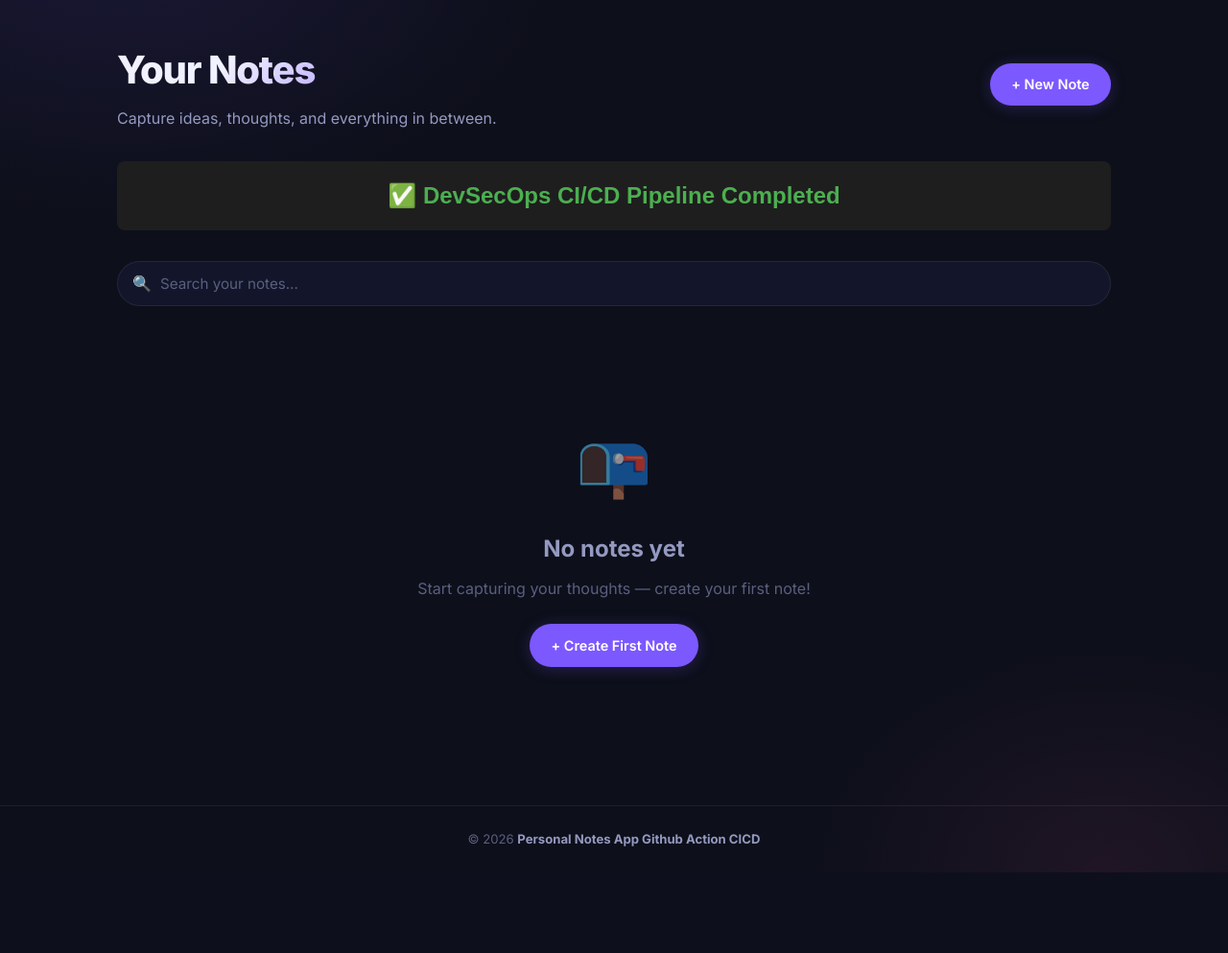
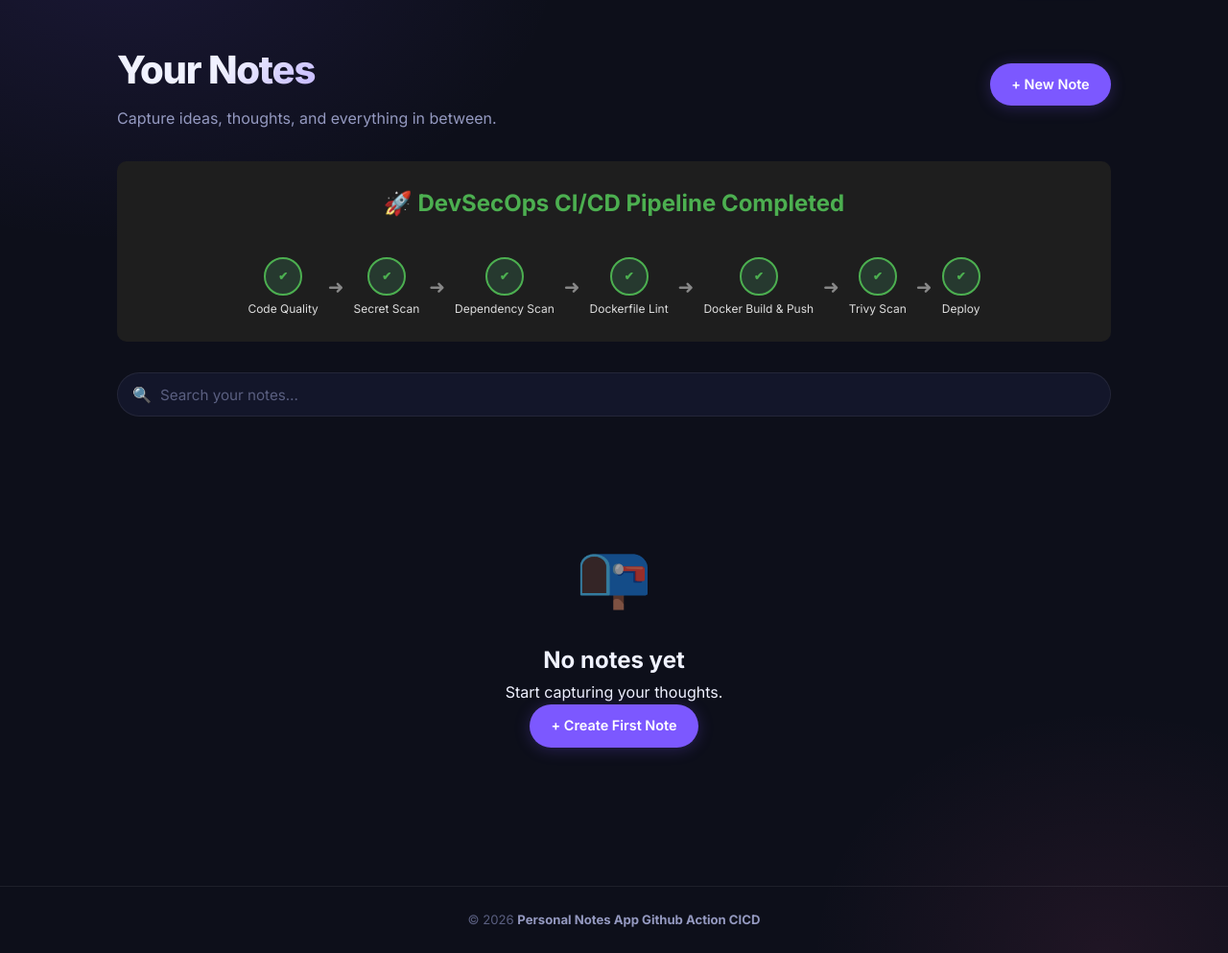
Before and after one commit to srdangat/personal-notes-app, a Flask app: page / in a window 1280 px wide. Shown: the part 65-1058 px from the top of the page at 96% size. Before the commit the page ends 974 px from the top, so only its background shows below. Run offline with Flask 3, Linux system fonts and the light colour scheme.

Commit message:
Update index.html

```diff
--- a/templates/index.html
+++ b/templates/index.html
@@ -13,92 +13,205 @@
     </a>
 </div>
 
-<!-- DevSecOps CI/CD Status -->
-<div class="cicd-status">
-    <h2>✅ DevSecOps CI/CD Pipeline Completed</h2>
+<!-- DevSecOps CI/CD Pipeline -->
+<div class="pipeline-container">
+
+    <h2 class="pipeline-title">🚀 DevSecOps CI/CD Pipeline Completed</h2>
+
+    <div class="pipeline">
+
+        <div class="pipeline-step">
+            <div class="circle">✔</div>
+            <span>Code Quality</span>
+        </div>
+
+        <div class="arrow">➜</div>
+
+        <div class="pipeline-step">
+            <div class="circle">✔</div>
+            <span>Secret Scan</span>
+        </div>
+
+        <div class="arrow">➜</div>
+
+        <div class="pipeline-step">
+            <div class="circle">✔</div>
+            <span>Dependency Scan</span>
+        </div>
+
+        <div class="arrow">➜</div>
+
+        <div class="pipeline-step">
+            <div class="circle">✔</div>
+            <span>Dockerfile Lint</span>
+        </div>
+
+        <div class="arrow">➜</div>
+
+        <div class="pipeline-step">
+            <div class="circle">✔</div>
+            <span>Docker Build & Push</span>
+        </div>
+
+        <div class="arrow">➜</div>
+
+        <div class="pipeline-step">
+            <div class="circle">✔</div>
+            <span>Trivy Scan</span>
+        </div>
+
+        <div class="arrow">➜</div>
+
+        <div class="pipeline-step">
+            <div class="circle">✔</div>
+            <span>Deploy</span>
+        </div>
+
+    </div>
 </div>
 
 <style>
-.cicd-status {
-    margin: 2em 0;
-    padding: 1em;
-    background: #1e1e1e;
-    color: #4caf50;
-    border-radius: 8px;
-    font-family: Arial, sans-serif;
-    text-align: center;
-    font-weight: 600;
+
+.pipeline-container{
+    margin:2em 0;
+    padding:1.5em;
+    background:#1e1e1e;
+    border-radius:10px;
+    text-align:center;
 }
+
+.pipeline-title{
+    color:#4caf50;
+    margin-bottom:1.5em;
+}
+
+.pipeline{
+    display:flex;
+    flex-wrap:wrap;
+    justify-content:center;
+    align-items:center;
+    gap:10px;
+}
+
+.pipeline-step{
+    display:flex;
+    flex-direction:column;
+    align-items:center;
+    font-size:12px;
+    color:#ddd;
+}
+
+.circle{
+    width:40px;
+    height:40px;
+    border-radius:50%;
+    background:#26392f;
+    color:#4caf50;
+    display:flex;
+    align-items:center;
+    justify-content:center;
+    font-weight:bold;
+    border:2px solid #4caf50;
+    margin-bottom:4px;
+}
+
+.arrow{
+    font-size:20px;
+    color:#888;
+}
+
 </style>
 
-<!-- ── Search Bar ── -->
+
+<!-- Search -->
 <form class="search-form" action="{{ url_for('index') }}" method="GET" role="search" id="search-form">
     <div class="search-wrapper">
         <span class="search-icon">🔍</span>
-        <input type="text" name="q" id="search-input" class="search-input" placeholder="Search your notes…"
-            value="{{ search_query }}" autocomplete="off" aria-label="Search notes">
+        <input type="text" name="q" id="search-input" class="search-input"
+               placeholder="Search your notes…" value="{{ search_query }}"
+               autocomplete="off" aria-label="Search notes">
         {% if search_query %}
-        <a href="{{ url_for('index') }}" class="search-clear" aria-label="Clear search">×</a>
+        <a href="{{ url_for('index') }}" class="search-clear">×</a>
         {% endif %}
     </div>
 </form>
 
-<!-- ── Notes Grid ── -->
+
 {% if notes %}
 {% if search_query %}
 <p class="results-label">
-    Found <strong>{{ notes|length }}</strong> result{{ 's' if notes|length != 1 }} for "<em>{{ search_query }}</em>"
+Found <strong>{{ notes|length }}</strong>
+result{{ 's' if notes|length != 1 }} for "<em>{{ search_query }}</em>"
 </p>
 {% endif %}
 
-<div class="notes-grid" id="notes-grid">
+<div class="notes-grid">
+
 {% for note in notes %}
-    <article class="note-card" id="note-card-{{ note.id }}">
+<article class="note-card">
+
 <div class="note-card__header">
+
 <h2 class="note-card__title">
-                <a href="{{ url_for('view_note', note_id=note.id) }}" id="note-title-link-{{ note.id }}">
+<a href="{{ url_for('view_note', note_id=note.id) }}">
 {{ note.title }}
 </a>
 </h2>
+
 <div class="note-card__actions">
-                <a href="{{ url_for('edit_note', note_id=note.id) }}" class="action-btn action-btn--edit"
-                    id="edit-btn-{{ note.id }}" aria-label="Edit note {{ note.title }}">✏️</a>
-                <form action="{{ url_for('delete_note', note_id=note.id) }}" method="POST" style="display:inline;"
-                    onsubmit="return confirm('Delete this note? This cannot be undone.');">
-                    <button type="submit" class="action-btn action-btn--delete" id="delete-btn-{{ note.id }}"
-                        aria-label="Delete note {{ note.title }}">🗑️</button>
+
+<a href="{{ url_for('edit_note', note_id=note.id) }}"
+class="action-btn action-btn--edit">✏️</a>
+
+<form action="{{ url_for('delete_note', note_id=note.id) }}"
+method="POST" style="display:inline;"
+onsubmit="return confirm('Delete this note?');">
+
+<button type="submit"
+class="action-btn action-btn--delete">🗑️</button>
+
 </form>
+
 </div>
 </div>
 
-        <p class="note-card__preview">{{ note.preview() }}</p>
+<p class="note-card__preview">
+{{ note.preview() }}
+</p>
 
 <div class="note-card__footer">
+
 <span class="note-meta">
 📅 {{ note.created_at.strftime('%b %d, %Y') }}
 </span>
+
 <span class="note-meta note-meta--words">
-                {{ note.word_count() }} word{{ 's' if note.word_count() != 1 }}
+{{ note.word_count() }} word{{ 's' if note.word_count()!=1 }}
 </span>
+
 </div>
 </article>
 {% endfor %}
+
 </div>
 
 {% else %}
-<div class="empty-state" id="empty-state">
+
+<div class="empty-state">
+
 <div class="empty-state__icon">📭</div>
-    {% if search_query %}
-    <h2 class="empty-state__title">No notes found</h2>
-    <p class="empty-state__subtitle">Try a different search term or <a href="{{ url_for('index') }}">view all notes</a>.
-    </p>
-    {% else %}
-    <h2 class="empty-state__title">No notes yet</h2>
-    <p class="empty-state__subtitle">Start capturing your thoughts — create your first note!</p>
-    <a href="{{ url_for('add_note') }}" class="btn btn--primary" id="empty-add-note-btn">
+
+<h2>No notes yet</h2>
+
+<p>Start capturing your thoughts.</p>
+
+<a href="{{ url_for('add_note') }}"
+class="btn btn--primary">
 + Create First Note
 </a>
+
+</div>
+
 {% endif %}
-</div>
-{% endif %}
+
 {% endblock %}
```
Lines whose indentation alone changed are shown as unchanged.
